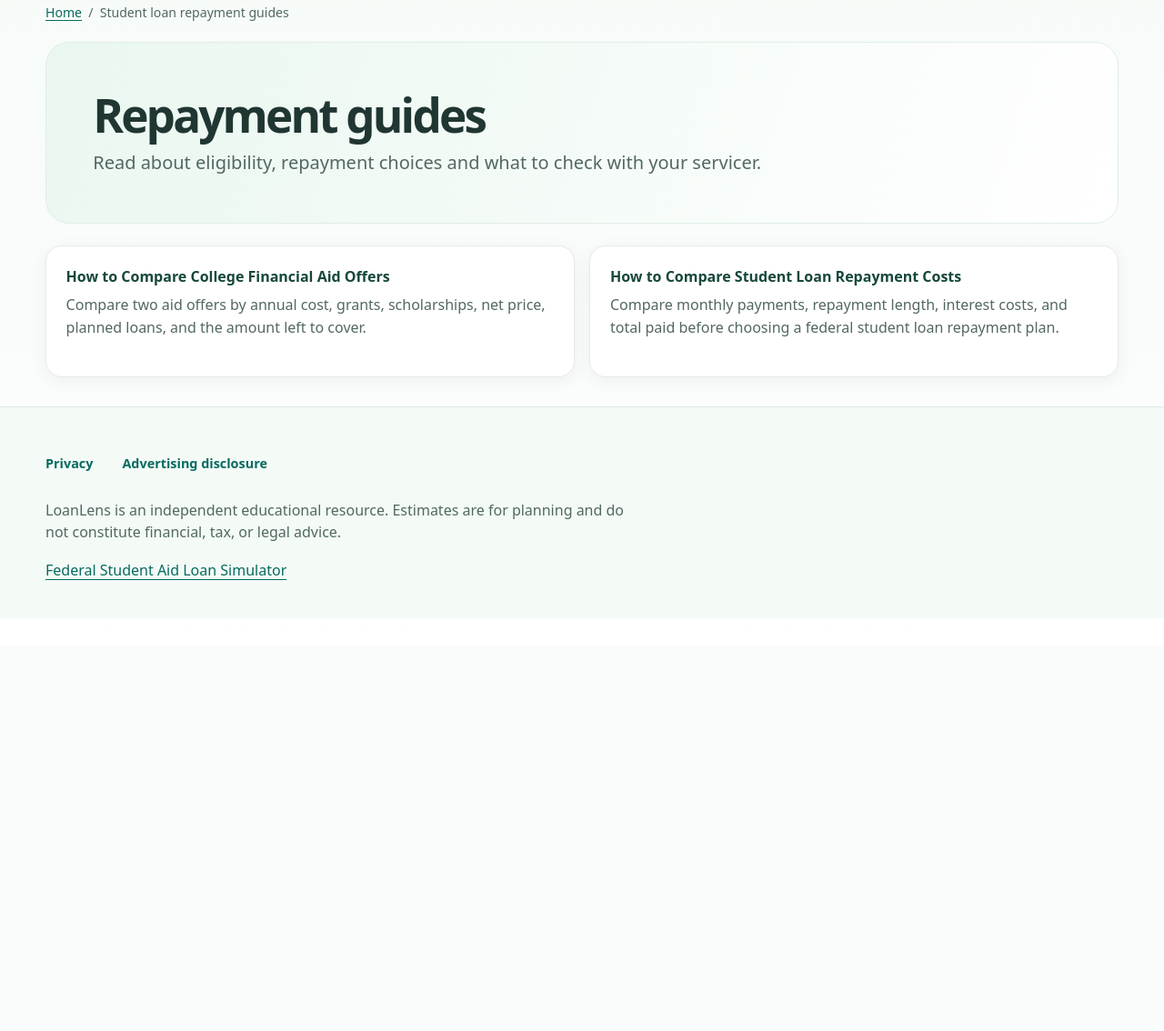
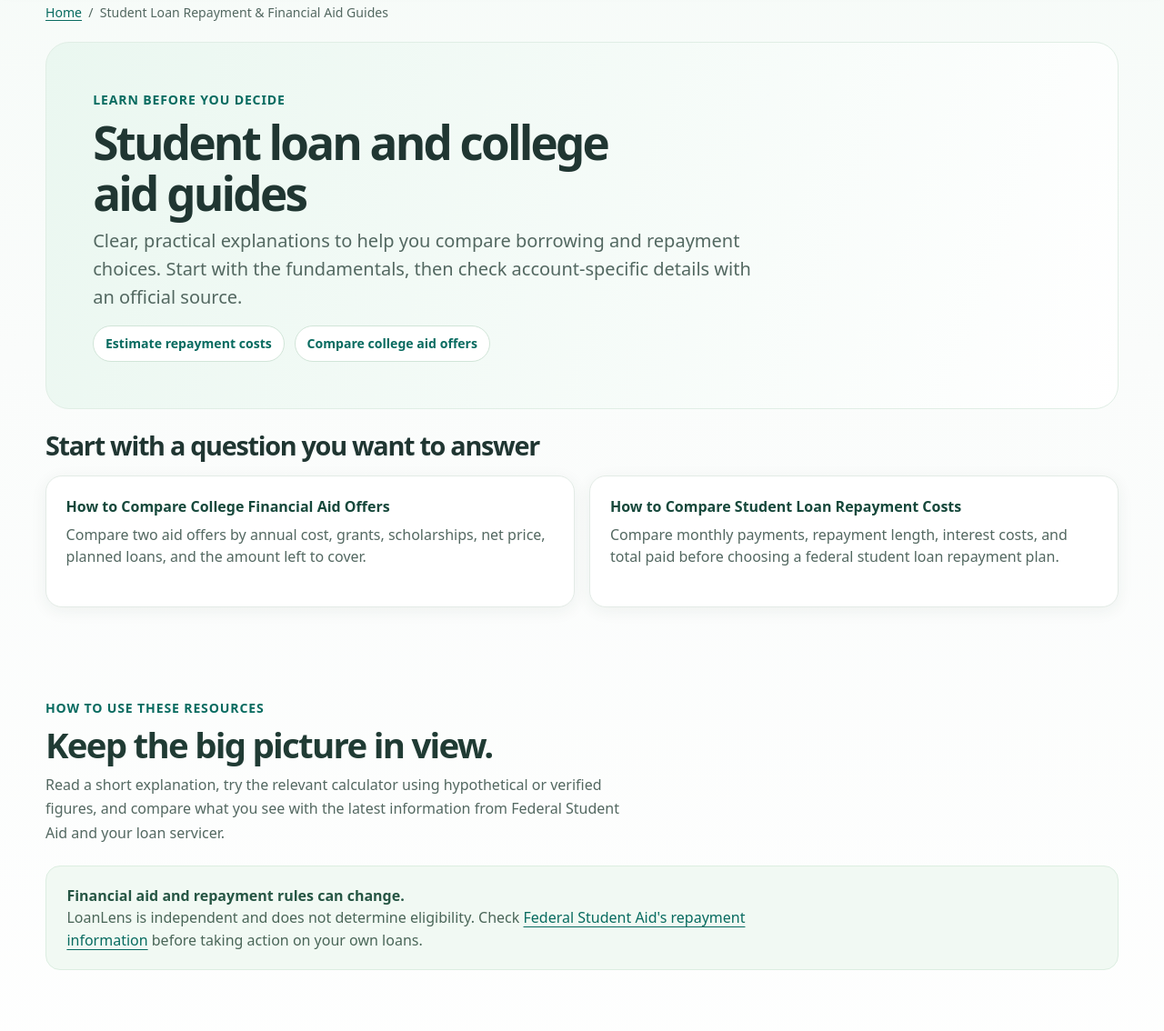
Before and after one commit to aritzgsc/LoanLens, an Astro site: page /guides in a window 1280 px wide. Shown: the part 90-1224 px from the top of the page at 91% size. Before the commit the page ends 800 px from the top, so only its background shows below. Built offline with nearby package versions, Linux system fonts and the light colour scheme; Astro itself is replaced by a stand-in of ours; no server answers; a web font is replaced by a local one.

Commit message:
content: clarify calculators and guide navigation with SEO-friendly copy

```diff
--- a/src/pages/guides/index.astro
+++ b/src/pages/guides/index.astro
@@ -3,5 +3,36 @@ import Base from '../../layouts/Base.astro';
 import { visible, entryPath } from '../../lib/content';
 const entries = (await visible()).filter(entry=>entry.data.category==='guide');
 ---
-<Base title="Student loan repayment guides" description="Explore student loan repayment, borrower eligibility, plan transitions and forgiveness." og="guides"><div class="hero"><h1>Repayment guides</h1><p>Read about eligibility, repayment choices and what to check with your servicer.</p></div>
-{entries.length?<div class="guide-grid">{entries.map(entry=><a href={entryPath(entry)} class="guide-link"><strong>{entry.data.title}</strong><span>{entry.data.description}</span></a>)}</div>:<p>Guides will appear here after editorial review. You can use the <a href="/tools/">repayment tools</a> now.</p>}</Base>
+<Base title="Student Loan Repayment & Financial Aid Guides" description="Understand student loan repayment costs, financial aid offers, monthly payment estimates, and the questions to ask your servicer." og="guides">
+  <header class="hero">
+    <span class="eyebrow">Learn before you decide</span>
+    <h1>Student loan and college aid guides</h1>
+    <p>Clear, practical explanations to help you compare borrowing and repayment choices. Start with the fundamentals, then check account-specific details with an official source.</p>
+    <div class="page-intro-links">
+      <a href="/calculator/">Estimate repayment costs</a>
+      <a href="/tools/compare-college-aid-offers/">Compare college aid offers</a>
+    </div>
+  </header>
+  {entries.length ? <section class="tool-directory" aria-label="Published student loan and college aid guides">
+    <h2>Start with a question you want to answer</h2>
+    <div class="guide-grid">
+      {entries.map(entry=><a href={entryPath(entry)} class="guide-link">
+        <strong>{entry.data.title}</strong>
+        <span>{entry.data.description}</span>
+      </a>)}
+    </div>
+  </section> : <p>Guides will appear here after editorial review. You can use the <a href="/tools/">planning tools</a> now.</p>}
+  <section class="home-explain" aria-labelledby="guides-how-to">
+    <div class="home-section-intro">
+      <span class="eyebrow">How to use these resources</span>
+      <h2 id="guides-how-to">Keep the big picture in view.</h2>
+      <p>Read a short explanation, try the relevant calculator using hypothetical or verified figures, and compare what you see with the latest information from Federal Student Aid and your loan servicer.</p>
+    </div>
+    <div class="home-note">
+      <div>
+        <strong>Financial aid and repayment rules can change.</strong>
+        <p>LoanLens is independent and does not determine eligibility. Check <a href="https://studentaid.gov/manage-loans/repayment/plans">Federal Student Aid's repayment information</a> before taking action on your own loans.</p>
+      </div>
+    </div>
+  </section>
+</Base>
```
